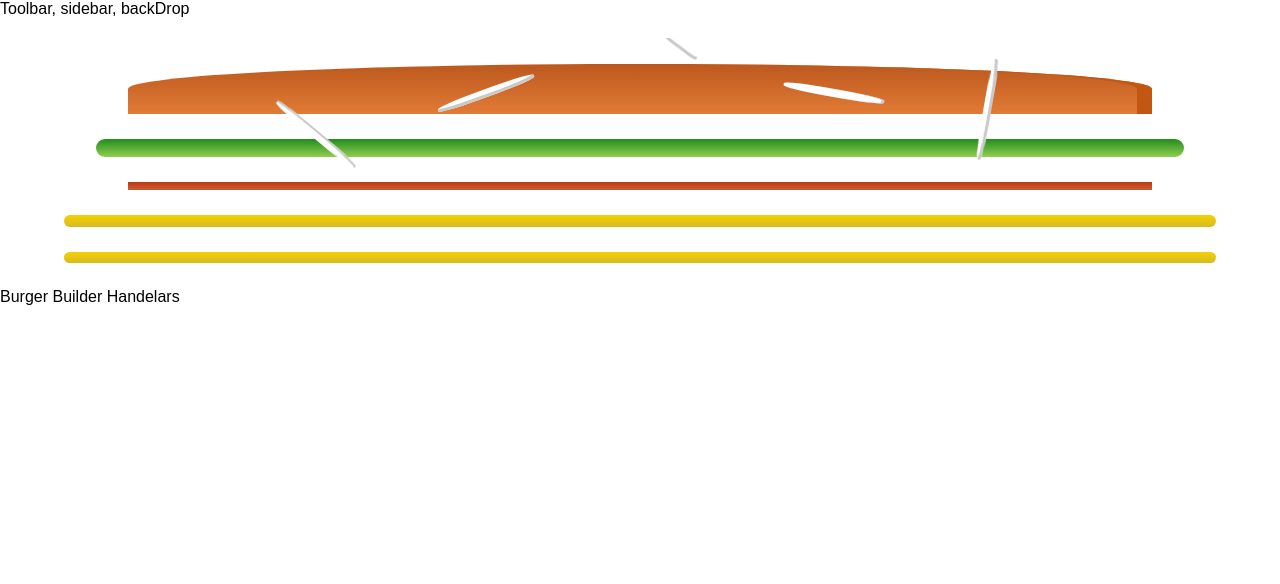
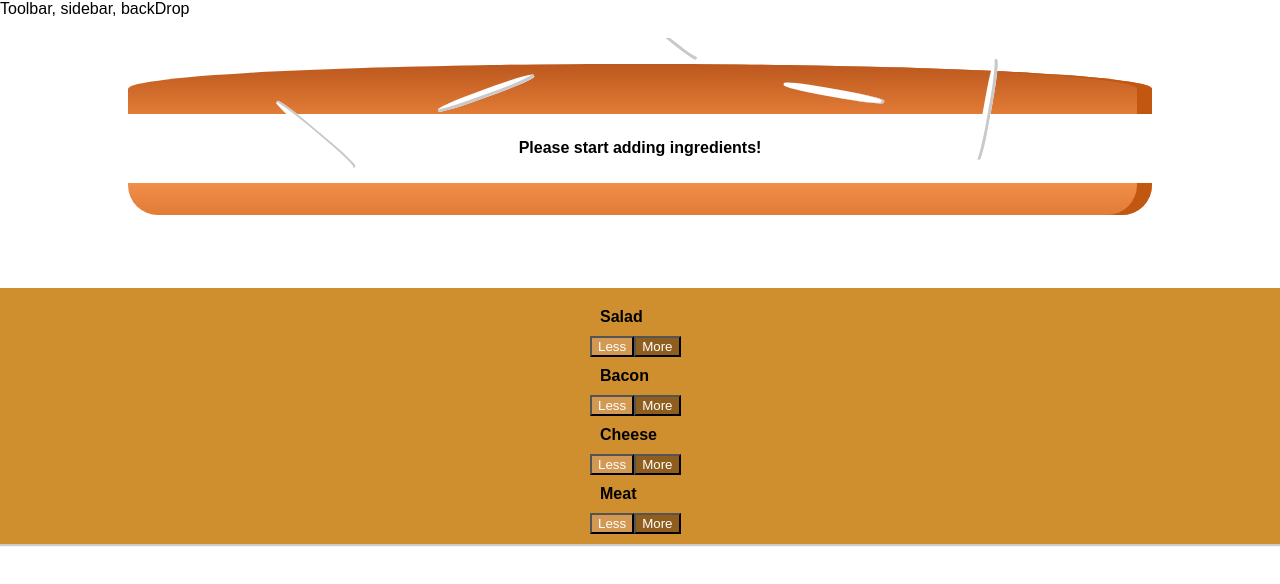
Before and after one commit to azmul/reactjs-burger-builder-app, a React app: page / in a window 1280 px wide. Shown: the top 584 px of the page. Built offline with nearby package versions, Linux system fonts and the light colour scheme.

Commit message:
build controls added

```diff
--- /dev/null
+++ b/src/components/Burger/BuildControls/BuildControl/BuildControl.css
@@ -0,0 +1,39 @@
+
+.BuildControl button:disabled {
+    background-color: #AC9980;
+    border: 1px solid #7E7365;
+    color: #ccc;
+    cursor: default;
+}
+
+.BuildControl button:hover:disabled {
+    background-color: #AC9980;
+    color: #ccc;
+    cursor: not-allowed;
+}
+
+.Label {
+    padding: 10px;
+    font-weight: bold;
+    width: 80px;
+}
+
+.BuildControl .Less {
+    background-color: #D39952;
+    color: white;
+}
+
+.BuildControl .More {
+    background-color: #8F5E1E;
+    color: white;
+}
+
+.BuildControl .Less:hover, .BuildControl .Less:active {
+    background-color: #DAA972;
+    color: white;
+}
+
+.BuildControl .More:hover,.BuildControl .More:active {
+    background-color: #99703F;
+    color: white;
+}
--- /dev/null
+++ b/src/components/Burger/BuildControls/BuildControl/BuildControl.js
@@ -0,0 +1,12 @@
+import React from 'react';
+import classes from './BuildControl.css';
+
+const BuildControl = (props) =>(
+    <div className={classes.BuildControl}>
+         <div className={classes.Label}>{props.label}</div>
+         <button className={classes.Less}>Less</button>
+         <button className={classes.More}>More</button>
+    </div>
+)
+
+export default BuildControl;
--- /dev/null
+++ b/src/components/Burger/BuildControls/BuildControls.css
@@ -0,0 +1,10 @@
+.BuildControls{
+   width: 100%;
+   background-color: #CF8F2E;
+   display: flex;
+   flex-flow: column;
+   align-items: center;
+   box-shadow: 0 2px 1px #ccc;
+   margin: auto;
+   padding: 10px 0;
+}
--- /dev/null
+++ b/src/components/Burger/BuildControls/BuildControls.js
@@ -0,0 +1,22 @@
+import React from 'react';
+import classes from './BuildControls.css';
+import BuildControl from './BuildControl/BuildControl';
+
+const controls = [
+    {label:'Salad', type:'salad'},
+    {label:'Bacon', type:'bacon'},
+    {label:'Cheese', type:'cheese'},
+    {label:'Meat', type:'meat'}
+]
+
+const BuildControls = (props) =>(
+    <div className={classes.BuildControls}>
+        {
+            controls.map((control,index)=> (
+              <BuildControl label={control.label} key={control.label} />
+            ))
+        }
+    </div>
+)
+
+export default BuildControls;
--- a/src/components/Burger/Burger.js
+++ b/src/components/Burger/Burger.js
@@ -4,11 +4,18 @@
 
 const Burger = (props) =>{
 
-   const ingredients = Object.keys(props.ingredients).map(igKey =>{
-       return [...Array(props.ingredients[igKey])].map((_, index) =>{
-           return <BurgerIngredient key={igKey+index} type={igKey} />
-       })
-   });
+   let ingredients = Object.keys(props.ingredients)
+        .map(igKey =>{
+            return [...Array(props.ingredients[igKey])].map((_, index) =>{
+                return <BurgerIngredient key={igKey+index} type={igKey} />
+            })
+        }).reduce((arr, el)=>{
+             return arr.concat(el);
+        },[]);
+
+    if(ingredients.length === 0){
+        ingredients = <p> Please start adding ingredients! </p>;
+    }
    console.log(ingredients);
 
    return(
--- a/src/containers/BurgerBuilder/BurgerBuilder.js
+++ b/src/containers/BurgerBuilder/BurgerBuilder.js
@@ -1,15 +1,16 @@
 import React , {Component} from 'react';
 import Aux from '../../hoc/Aux';
 import Burger from '../../components/Burger/Burger';
+import BurgerControls from '../../components/Burger/BuildControls/BuildControls';
 
 class BurgerBuilder extends Component{
 
     state = {
         ingredients : {
-            salad : 1,
-            bacon : 1,
-            cheese : 2,
-            meat : 2
+            salad : 0,
+            bacon : 0,
+            cheese : 0,
+            meat : 0
         }
     }
 
@@ -17,7 +18,7 @@
         return(
            <Aux>
                <Burger ingredients={this.state.ingredients} />
-               <div>Burger Builder Handelars</div>
+               <BurgerControls />
            </Aux>
         )
     }
```
